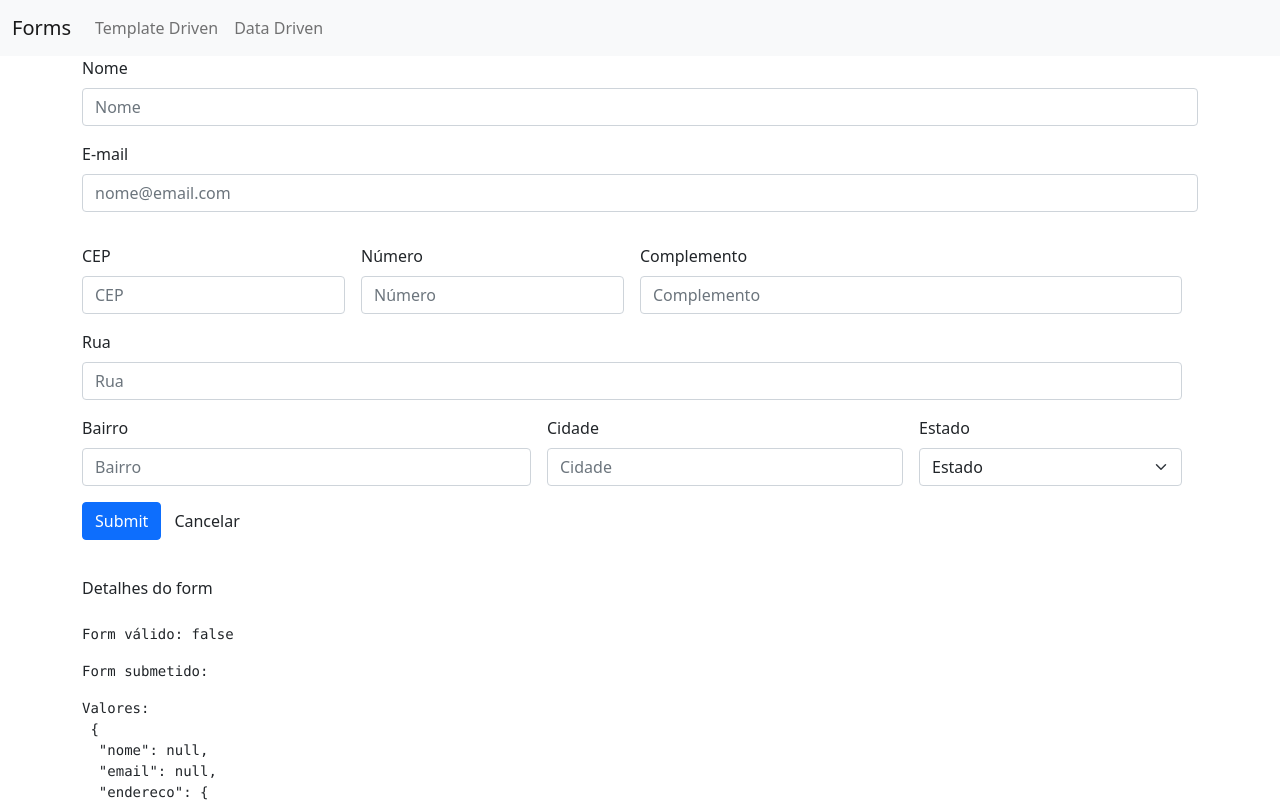
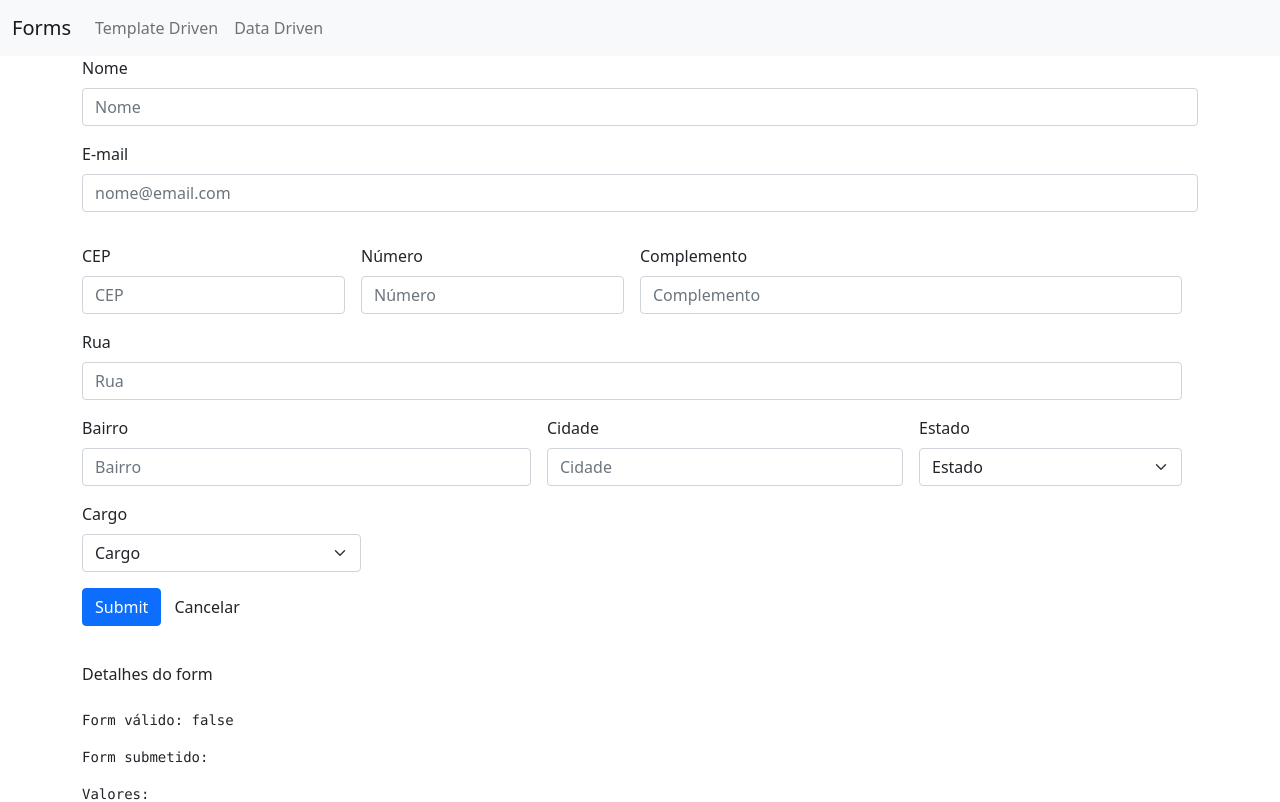
Before and after one commit to robertabononi/angular-loiane, an Angular app in the folder forms/: page /dataForm in a window 1280 px wide. Shown: the top 802 px of the page. Built offline with nearby package versions, Linux system fonts and the light colour scheme.

Commit message:
feat: create CadastroService to use select with an object and ngValue

```diff
--- a/forms/src/app/data-form/data-form.component.html
+++ b/forms/src/app/data-form/data-form.component.html
@@ -78,6 +78,18 @@
 
   </div>
 
+  <div class="form-group">
+    <div class="col-md-3">
+      <label for="cargo" class="form-label">Cargo</label>
+      <select class="form-select" [class.is-invalid]="invalidTouchedField('cargo')" formControlName="cargo" id="cargo">
+        <option value=null selected>Cargo</option>
+        <option *ngFor="let cargo of cargos" [ngValue]="cargo">
+          {{ cargo.descricao }}
+        </option>
+      </select>
+    </div>
+  </div>
+
   <div class="col-12">
     <button type="submit" class="btn btn-primary">
       Submit
--- a/forms/src/app/data-form/data-form.component.ts
+++ b/forms/src/app/data-form/data-form.component.ts
@@ -6,6 +6,7 @@ import { Observable } from 'rxjs';
 import { DropdownService } from '../shared/services/dropdown.service';
 import { EstadoBr } from '../shared/models/estado-br';
 import { ConsultaCepService } from '../shared/services/consulta-cep.service';
+import { CadastroService } from '../shared/services/cadastro.service';
 
 @Component({
   selector: 'app-data-form',
@@ -16,17 +17,21 @@ export class DataFormComponent implements OnInit {
 
   formulario!: FormGroup;
   estados!: Observable<EstadoBr[]>;
+  cargos!: any[];
 
   constructor(
     private formBuilder: FormBuilder,
     private http: HttpClient,
     private dropdownService: DropdownService,
-    private consultaCepService: ConsultaCepService
+    private consultaCepService: ConsultaCepService,
+    private cadastroService: CadastroService
     ) {}
 
   ngOnInit(): void {
 
     this.estados = this.dropdownService.getEstadosBr();
+
+    this.cargos = this.cadastroService.getCargos()
 
     /* this.dropdownService.getEstadosBr()
       .subscribe(dados => {
@@ -59,7 +64,9 @@ export class DataFormComponent implements OnInit {
         bairro: [null, Validators.required],
         cidade: [null, Validators.required],
         estado: [null, Validators.required]
-      })
+      }),
+
+      cargo: [null]
     })
   }
 
--- /dev/null
+++ b/forms/src/app/shared/services/cadastro.service.ts
@@ -0,0 +1,17 @@
+import { Injectable } from '@angular/core';
+
+@Injectable({
+  providedIn: 'root'
+})
+export class CadastroService {
+
+  constructor() { }
+
+  getCargos() {
+    return [
+      { nome: 'Dev', nivel: 'Junior', descricao: 'Dev Jr' },
+      { nome: 'Dev', nivel: 'Pleno', descricao: 'Dev Pl' },
+      { nome: 'Dev', nivel: 'Senior', descricao: 'Dev Sr' }
+    ]
+  }
+}
```
Also changed, not shown: 1 other file (tests, documents, lock files or other folders).
